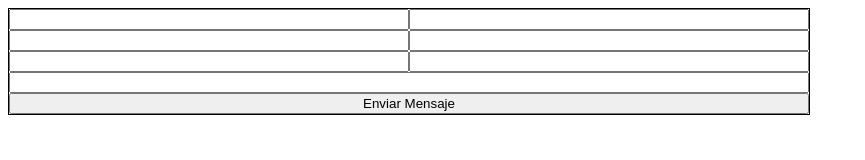
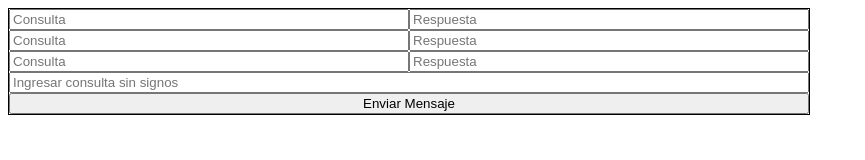
Before and after one commit to GastonPulido/GastonPulido.github.io, a plain HTML site: page index.html in a window 1280 px wide. Shown: the whole page, without its empty margins (0-865 px from the left). Drawn offline with Linux system fonts and the light colour scheme.

Commit message:
Agregamos placeholders

```diff
--- a/index.html
+++ b/index.html
@@ -82,18 +82,18 @@
 
         <section class="conversacion">
             <!--Pregunta Uno-->
-            <input type="text" id="pregunta1">
-            <input type="text" id="respuesta1">
+            <input type="text" id="pregunta1" placeholder="Consulta">
+            <input type="text" id="respuesta1" placeholder="Respuesta">
             <!--Pregunta Dos-->
-            <input type="text" id="pregunta2">
-            <input type="text" id="respuesta2">
+            <input type="text" id="pregunta2" placeholder="Consulta">
+            <input type="text" id="respuesta2" placeholder="Respuesta">
             <!--Pregunta Tres-->
-            <input type="text" id="pregunta3">
-            <input type="text" id="respuesta3">
+            <input type="text" id="pregunta3" placeholder="Consulta">
+            <input type="text" id="respuesta3" placeholder="Respuesta">
         </section>
 
         <!--Consulta-->
-        <input type="text" id="consulta">
+        <input type="text" id="consulta" placeholder="Ingresar consulta sin signos">
 
         <!--Enviar-->
         <input type="button" value="Enviar Mensaje" onclick='consultar()'>
```
